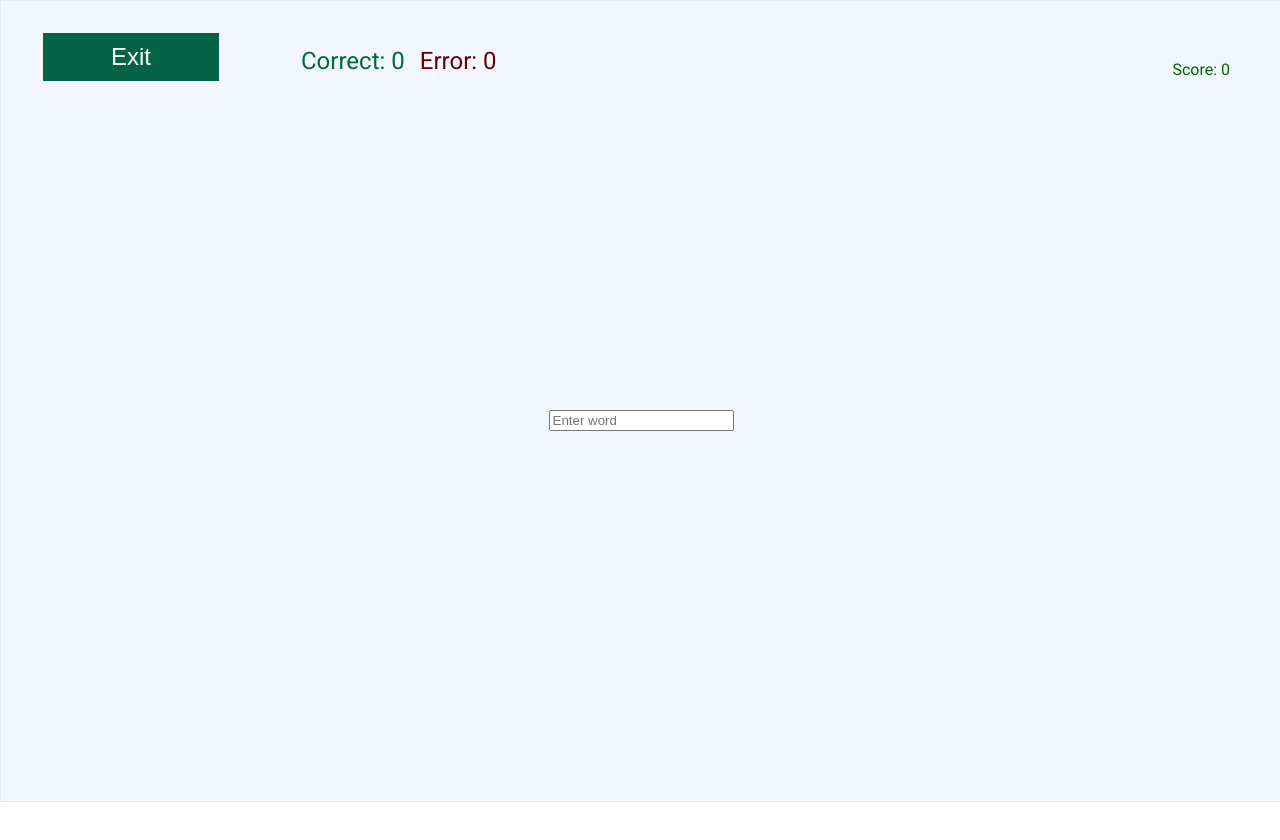
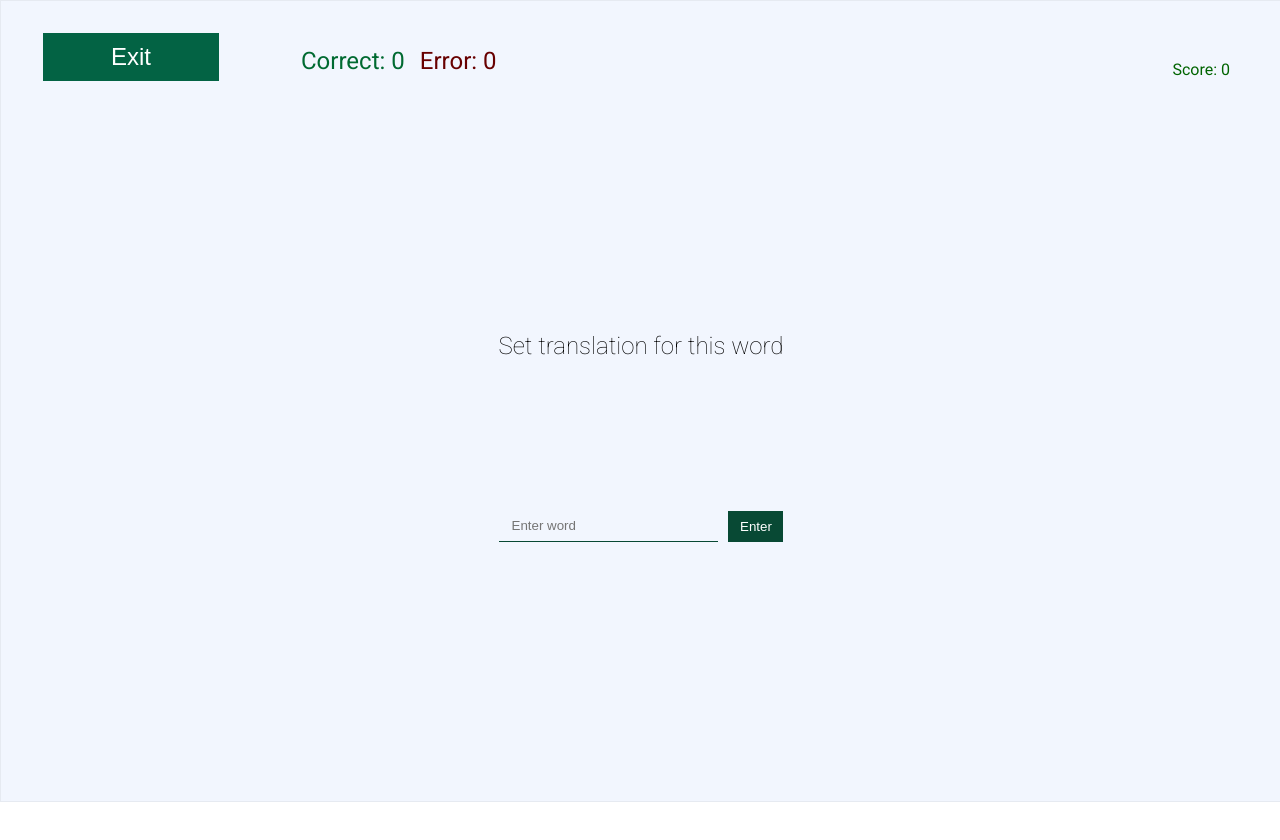
Before and after one commit to AnnaKalenik/homework_english_learn, a React (Create React App) app in the folder english-learn/: page /training/write-mode in a window 1280 px wide. Shown: the top 840 px of the page. Built offline with nearby package versions, Linux system fonts and the light colour scheme.

Commit message:
completed hw_15 part_6

```diff
--- a/english-learn/src/App.css
+++ b/english-learn/src/App.css
@@ -420,3 +420,25 @@ a.active {
 	row-gap: 10px;
 	text-align: center;
 }
+
+.input-block {
+	display: grid;
+	align-items: center;
+	grid-template-columns: 8fr 2fr;
+	column-gap: 10px;
+}
+
+.customInput {
+	position: relative;
+	border: none;
+	background: transparent;
+	padding: 8px 13px;
+	border-bottom: 1px solid #084934;
+}
+
+.btn-enter {
+	background-color: #084934;
+	color: white;
+	padding: 8px;
+	border: none;
+}
--- a/english-learn/src/Components/Games/Game.jsx
+++ b/english-learn/src/Components/Games/Game.jsx
@@ -28,7 +28,14 @@ export default (props) => {
                     CheckLevel={props.CheckLevel}
                 /> :
             location.pathname === '/training/write-mode' ?
-                <WriteMode /> : null}
+                <WriteMode
+                    setScore={props.setScore}
+                    score={props.score}
+                    correctAnswer={correctAnswer}
+                    setCorrectAnswer={setCorrectAnswer}
+                    wrongAnswer={wrongAnswer}
+                    setWrongAnswer={setWrongAnswer}
+                /> : null}
         </div>
     );
 };
--- a/english-learn/src/Components/Games/WriteMode.jsx
+++ b/english-learn/src/Components/Games/WriteMode.jsx
@@ -1,4 +1,4 @@
-import React, {useRef} from "react";
+import React, {useRef, useState} from "react";
 
 export default (props) => {
     // const arrayElement = ['1', '3', '5'];
@@ -8,14 +8,30 @@ export default (props) => {
     //     let s = arrayRef.current[2];
     //     console.log(s);
     // };
+    const library = JSON.parse(localStorage.getItem('library')) || [{id: '', word: '', translate: ''}];
+    const [index, setIndex] = useState(0);
+
+    const checkGame = () => {
+        if(inputRef.current.value === library[index].translate.replace('the', '')) {
+            setIndex(index + 1);
+            inputRef.current.value = '';
+
+            props.setCorrectAnswer(props.correctAnswer + 1);
+        } else {
+            props.setWrongAnswer(props.wrongAnswer + 1);
+        };
+    };
 
     return (
         <div className="mode-wrapper">
-            <input ref={inputRef} type="text" placeholder="Enter word" />
-            {/* <button onClick={checkWord}>Check</button>
-            {arrayElement.map((element, index) => {
-                <div ref={el => arrayRef.current[index] = el}>{element}</div>
-            })} */}
+            <div className="mode-title-word">
+               {library[index].word}
+            </div>
+            <p className="mode-title-word-description">Set translation for this word</p>
+            <div className="input-block">
+                <input ref={inputRef} type="text" placeholder="Enter word" className="customInput"/>
+                <button className="btn-enter" onClick={checkGame}>Enter</button>
+            </div>
         </div>
     );
 };
```
